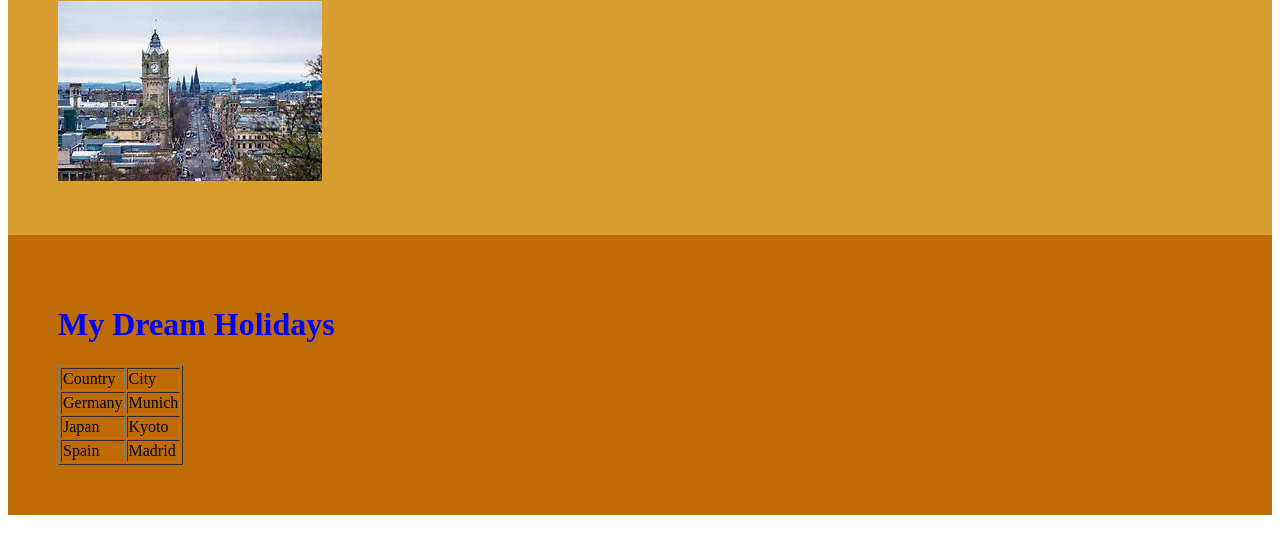
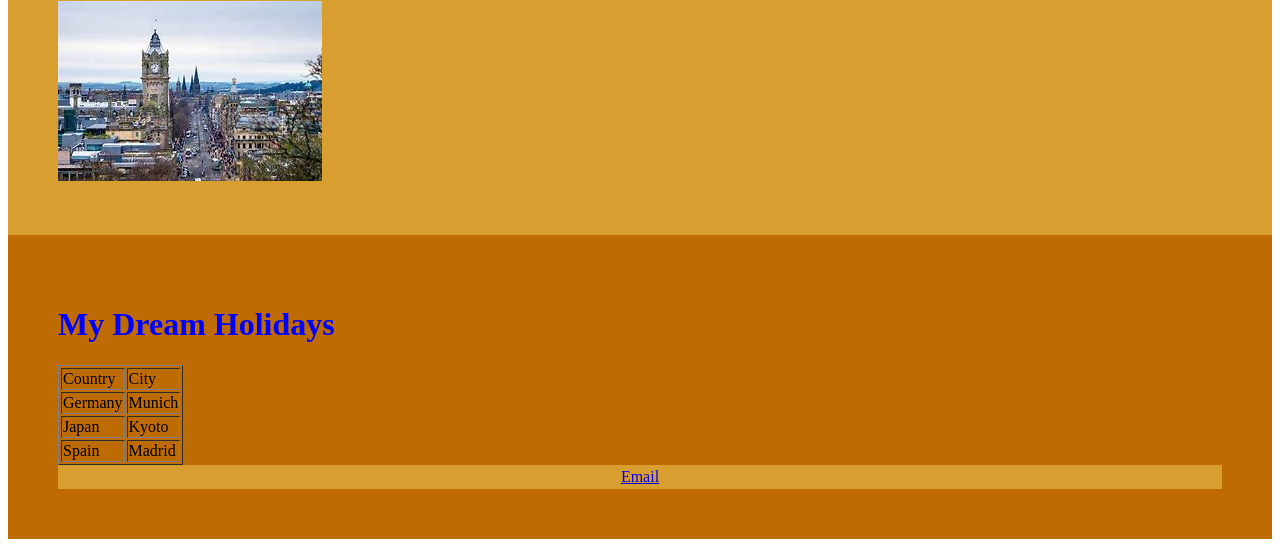
Before and after one commit to Harry-Coogan/Lesson2Properly, a plain HTML site: page index.html in a window 1280 px wide. Shown: the part 513-1060 px from the top of the page. Before the commit the page ends 1036 px from the top, so only its background shows below. Drawn offline with Linux system fonts and the light colour scheme.

Commit message:
footer added

```diff
--- a/index.html
+++ b/index.html
@@ -78,6 +78,10 @@
       <td>Madrid</td>
     </tr>
   </table>
+
+  <footer>
+    <a href="mailto:mail@gmail.com">Email</a>
+  </footer>
 </body>
 </div>
 
--- a/style.css
+++ b/style.css
@@ -32,3 +32,8 @@ nav ul li a{color:#000000;
 nav ul li:hover{background-color:#BF6B04;}
 
 nav ul li:hover a{color:black;}
+
+footer{background-color:#D99E30;
+      color:black;
+      text-align:center;
+      padding:3px;}
```
